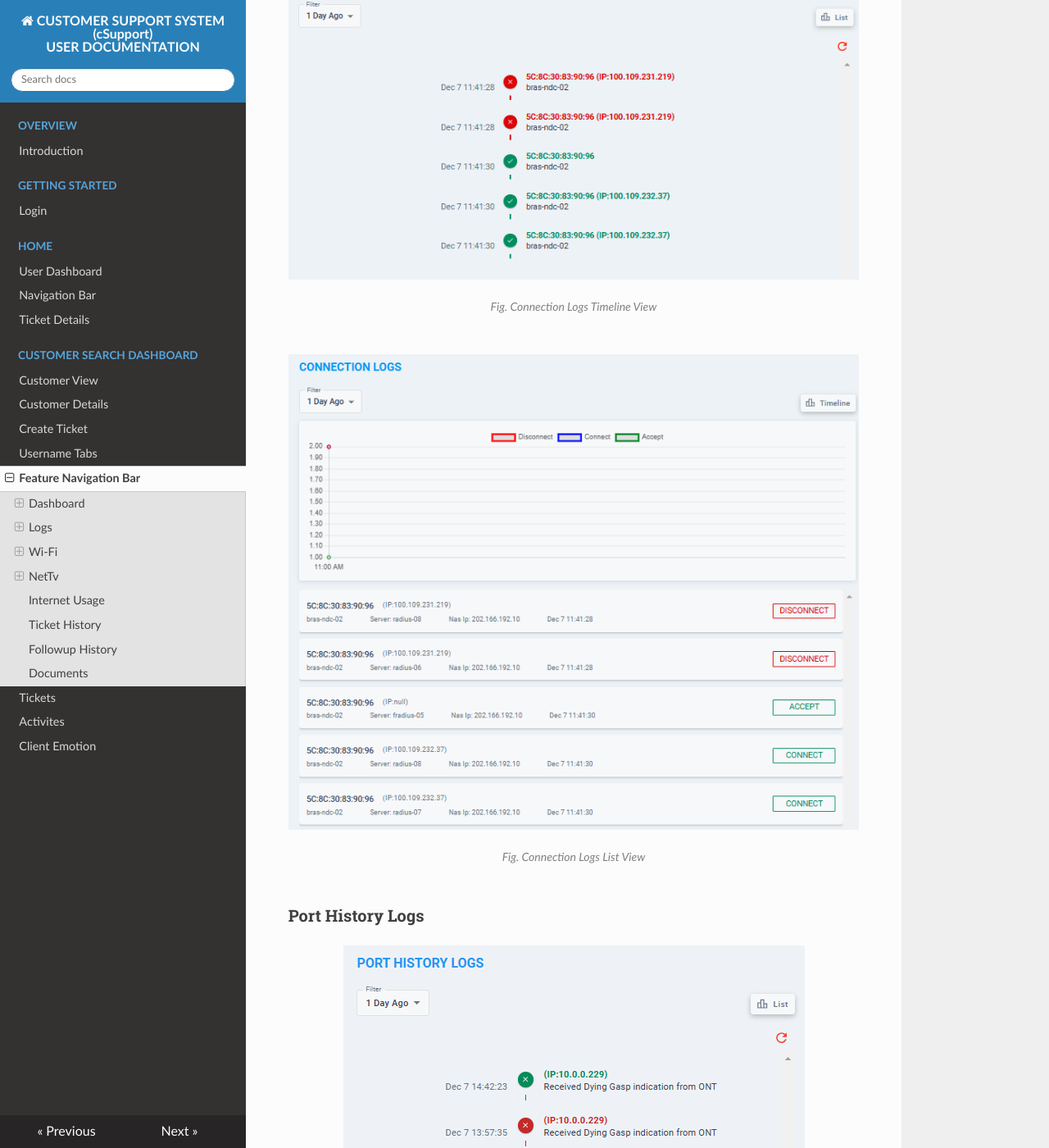
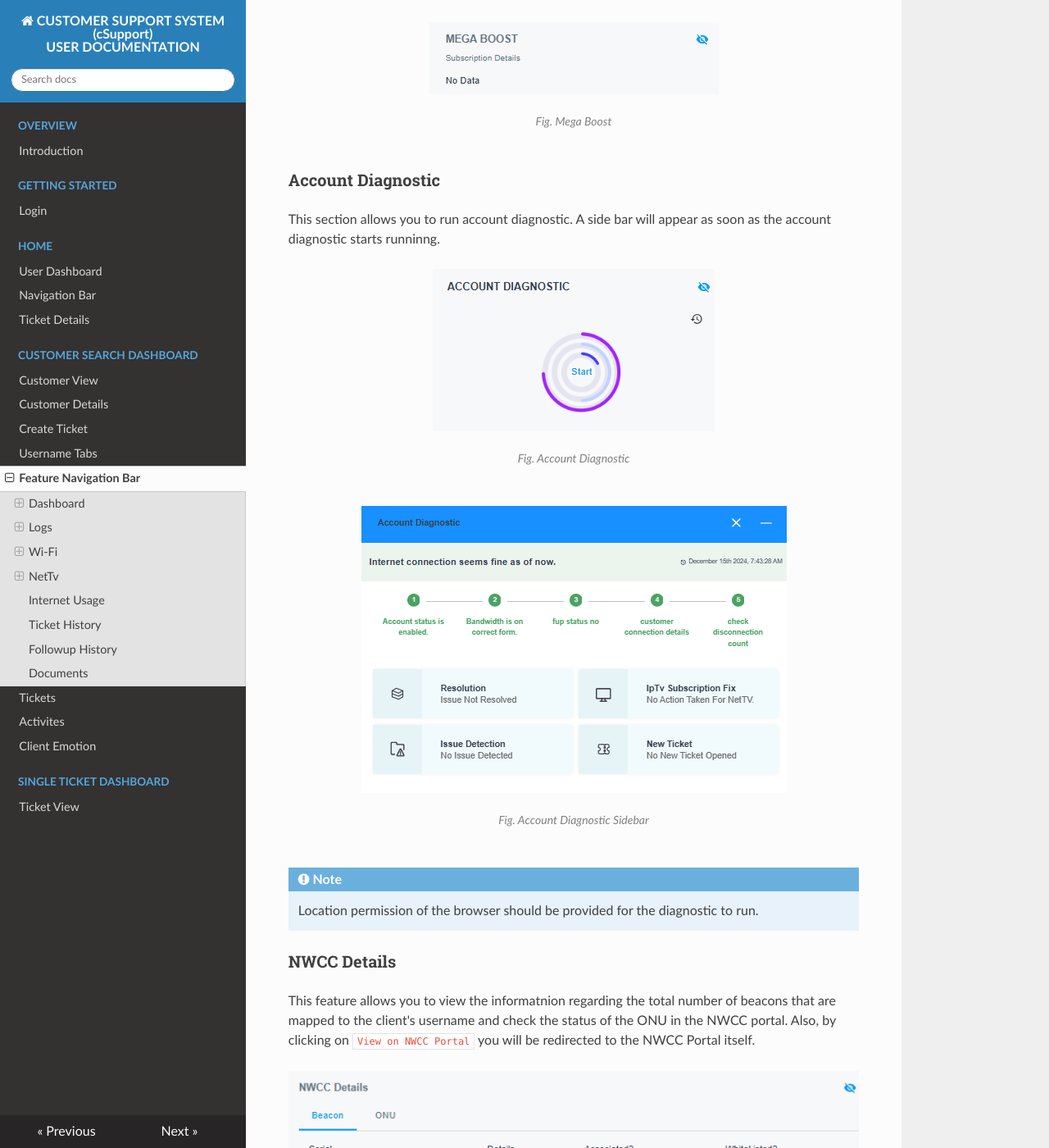
Before and after one commit to prazinn/mkdocs-cSupport-UserGuide, an MkDocs documentation site: the page built from docs/feature-navigation-bar.md, in a window 1280 px wide and 1400 px high, scrolled down 4189 px. Shown: the whole window at 82% size. Built offline with MkDocs 1.6.1, drawn with Linux system fonts in a browser that asks for light colours; nearby versions of some CDN libraries; some of the changed text lies outside the part shown.

Commit message:
NWCC Details Acc Diagnostic and Mega Boost added in the customer view

```diff
--- a/docs/feature-navigation-bar.md
+++ b/docs/feature-navigation-bar.md
@@ -66,6 +66,16 @@ This is the section where we find the total number of users that are connected t
 <i style="font-size: 14px; color: grey;">Fig. Network Status</i>
 </div><br>
 
+#### Check Power Level
+
+Power Level of the client connected through that splitter can also be viewed by clicking⚡button. `Low power level will be displayed in red color.`
+
+![Check Power Level](img/check-power-level.gif){ style="display: block; margin: auto;" }
+
+<div align="center">
+<i style="font-size: 14px; color: grey;">Fig. Check Power Level</i>
+</div><br>
+
 !!! note
     Clicking on the username will open a new tab dedicated to that user, providing quick access to their details and activities.
 
@@ -78,6 +88,49 @@ This information enables the identification of connectivity issues between ONU a
 
 <div align="center">
 <i style="font-size: 14px; color: grey;">Fig. ACS Status</i>
+</div><br>
+
+### MEGA BOOST
+
+This section allows you to validate if the client has taken
+the Mega Boost subscription or not.
+
+![Mega Boost](img/mega-boost.png){ style="display: block; margin: auto;" }
+
+<div align="center">
+<i style="font-size: 14px; color: grey;">Fig. Mega Boost</i>
+</div><br>
+
+### Account Diagnostic
+
+This section allows you to run account diagnostic. A side bar will appear as soon as the account diagnostic starts runninng.
+
+![Account Diagnostic](img/account-diagnostic.png){ style="display: block; margin: auto;" }
+
+<div align="center">
+<i style="font-size: 14px; color: grey;">Fig. Account Diagnostic</i>
+</div><br>
+
+![Account Diagnostic Sidebar](img/account-diagnostic-sidebar.png){ style="display: block; margin: auto;" }
+<div align="center">
+<i style="font-size: 14px; color: grey;">Fig. Account Diagnostic Sidebar</i>
+</div><br>
+
+!!! note
+    Location permission of the browser should be provided for the diagnostic to run.
+
+### NWCC Details
+
+This feature allows you to view the informatnion regarding the total number of beacons that are mapped to the client's username and check the status of the ONU in the NWCC portal. Also, by clicking on `View on NWCC Portal` you will be redirected to the NWCC Portal itself.
+
+![NWCC Details Beacon](img/nwcc-details-beacon.png){ style="display: block; margin: auto;" }
+<div align="center">
+<i style="font-size: 14px; color: grey;">Fig. NWCC Details Beacon</i>
+</div><br>
+
+![NWCC Details ONU](img/nwcc-details-onu.png){ style="display: block; margin: auto;" }
+<div align="center">
+<i style="font-size: 14px; color: grey;">Fig. NWCC Details ONU</i>
 </div><br>
 
 ## Logs
--- a/mkdocs.yml
+++ b/mkdocs.yml
@@ -30,6 +30,10 @@ nav:
     - Tickets : tickets.md
     - Activites : activites.md
     - Client Emotion : client-emotion.md
+ - Single Ticket Dashboard:
+    - Ticket View: ticket-view.md
+  # - Single Ticket Details: single-ticket-details.md
+  # - Single Ticket History: single-ticket-history.md
 copyright: |
   Documented By Prajin Shrestha.<br>
   &copy; 2024 Worldlink Communications <a href="mailto:programming@worldlink.com.np">Programming</a>.
```
Also changed, not shown: docs/ticket-view.md (added, +13 -0 lines), docs/img/account-diagnostic-sidebar.png (added), docs/img/account-diagnostic.png (added), docs/img/check-power-level.gif (added), docs/img/mega-boost.png (added), docs/img/network-status.png, docs/img/nwcc-details-beacon.png (added), docs/img/nwcc-details-onu.png (added), docs/img/ticket-view.png (added).
